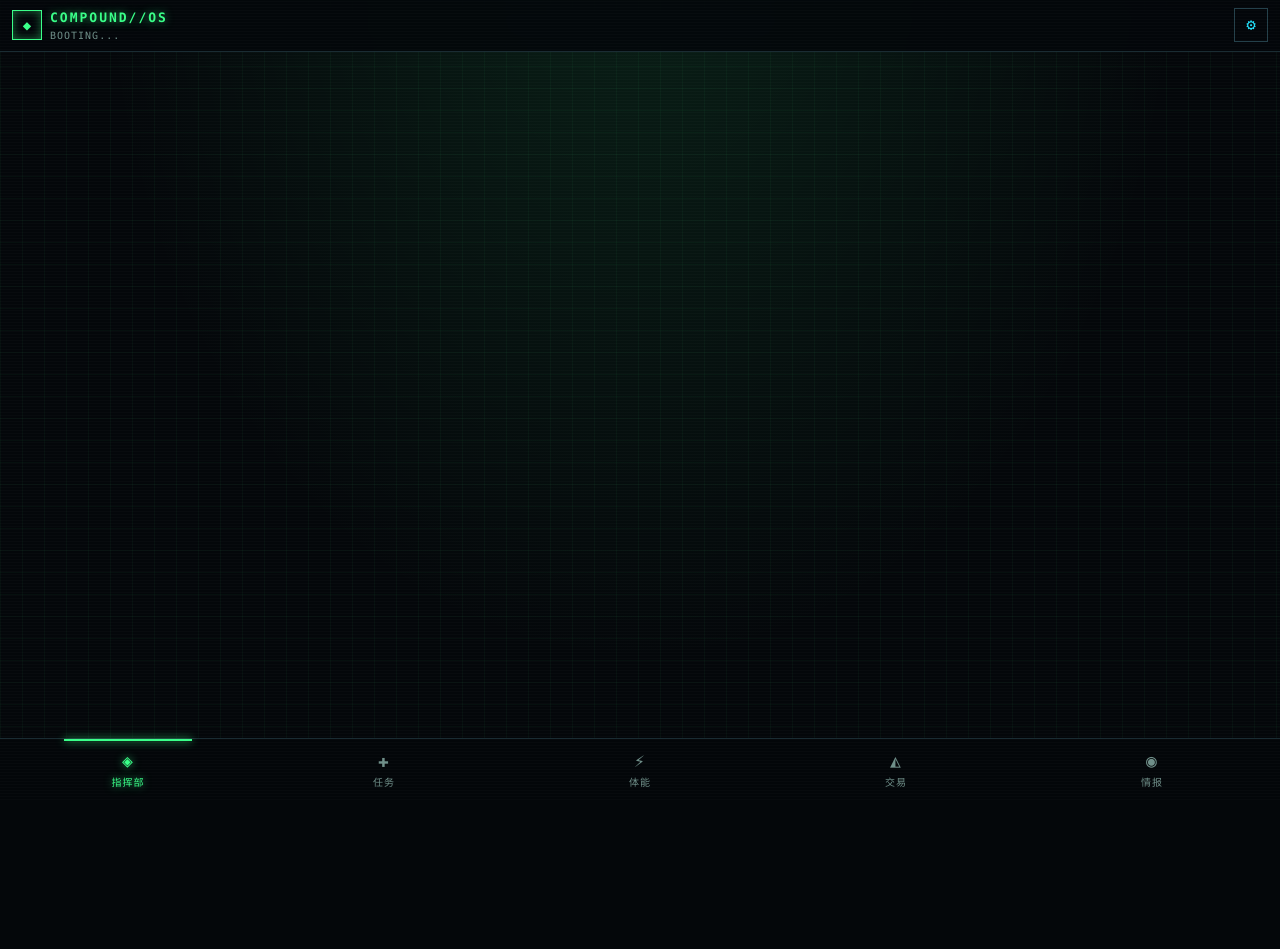
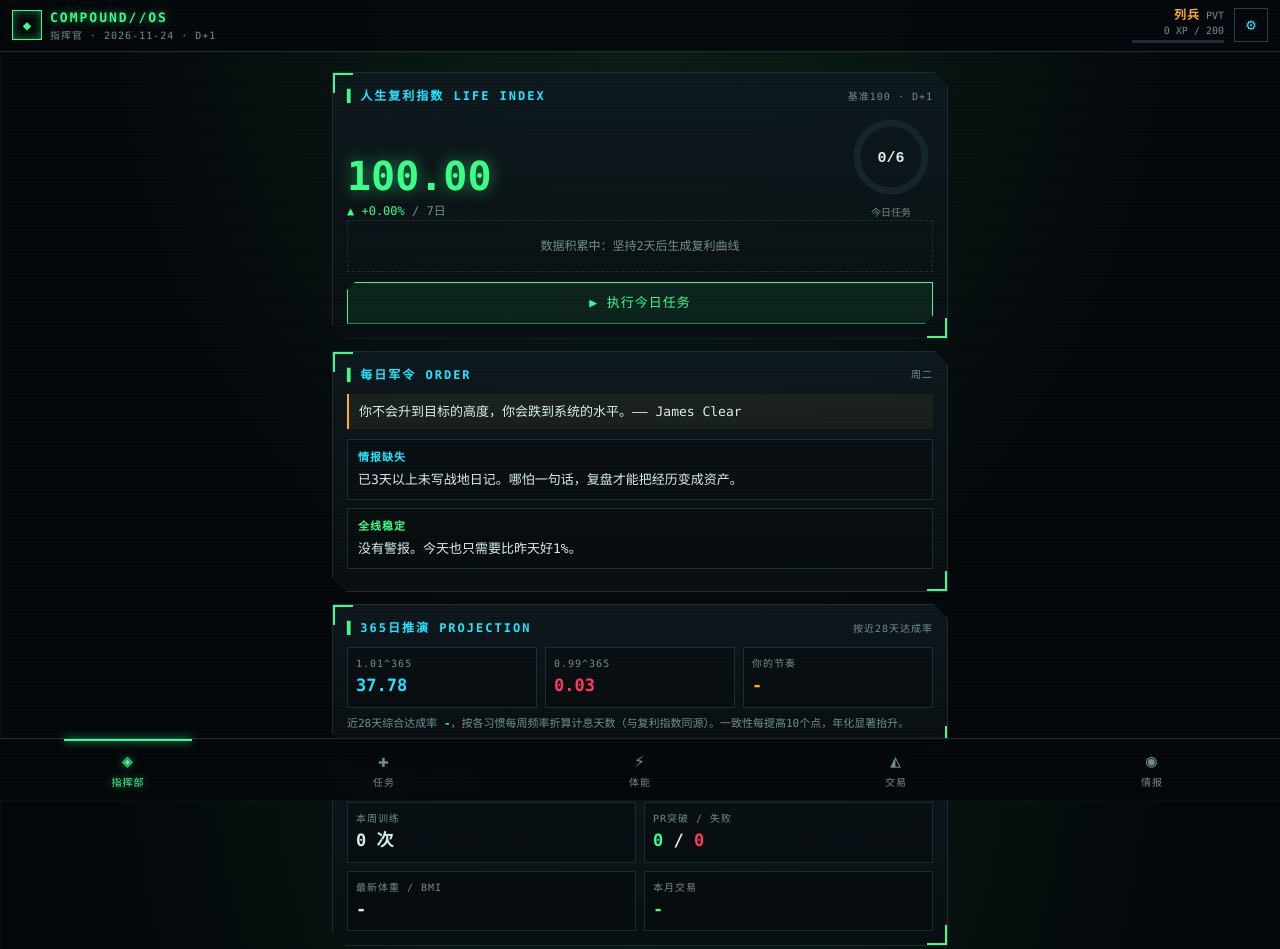
Before and after one commit to camovibe/compound-os, a plain HTML site: page index.html in a window 1280 px wide. Shown: the top 949 px of the page. Before the commit the page ends 800 px from the top, so only its background shows below. Drawn offline with Linux system fonts and the light colour scheme.

Commit message:
fix: 修正 review 条目与 rankbox 字符串（第2轮转写勘误）

```diff
--- a/index.html
+++ b/index.html
@@ -193,7 +193,7 @@ var LIB=[
 {key:'water',name:'饮水2L',icon:'💧',cat:'体能',freq:7,why:'轻度脱水即可降低认知表现与训练输出。',min:'起床一杯水'},
 {key:'diet',name:'控糖清洁饮食',icon:'🥗',cat:'体能',freq:6,why:'饮食决定体重曲线的斜率，训练决定身体的形状。',min:'今天不喝含糖饮料'},
 {key:'skill',name:'外语/硬技能',icon:'🧠',cat:'认知',freq:5,why:'可迁移技能的复利：每多一项技能，机会集合呈组合式增长。',min:'背5个单词 / 看1段教程'},
-{key:'review',name:'每日复盘',icon:'🗒️',cat:'心智',freq:7,def:1,why:'没有复盘的经验只是经历。复盘把错误变成资产。（写战地日记≥10字自动打卡）',min:'写下今天1个教训'},
+{key:'review',name:'每日复盘',icon:'🗒️',cat:'心智',freq:7,why:'没有复盘的经验只是经历。复盘把错误变成资产。（写战地日记≥10字自动打卡）',min:'写下今天1个教训'},
 {key:'gratitude',name:'感恩记录',icon:'🙏',cat:'心智',freq:7,why:'积极心理学研究显示可提升幸福感与睡眠质量。',min:'写1件感谢的事'},
 {key:'detox',name:'数字断食1h',icon:'📵',cat:'心智',freq:5,why:'注意力是新时代最稀缺的本金。',min:'睡前30分钟不刷手机'},
 {key:'social',name:'深度联结',icon:'🤝',cat:'关系',freq:2,why:'哈佛成人发展研究(80+年)：良好关系是幸福与长寿最强的预测因子。',min:'给一位重要的人发条消息'},
@@ -585,7 +585,7 @@ function dl(name,href){var a=document.createElement('a');a.href=href;a.download=
 /* ================= TOAST / RENDER ================= */
 function toast(m){var t=$('#toast'),d=document.createElement('div');d.textContent=m;t.appendChild(d);setTimeout(function(){d.remove();},2200);}
 function render(){var C=compute(),R=C.rank;$('#callsign').textContent=S.profile.name+' · '+today()+' · D+'+C.days;
-$('#rankbox').innerHTML='<b>'+R.cur[1]+'</b> <span class="dim">'+R.cur[2]+'</span><div class="dim">'+C.xp+' XP'+(R.nx?' / '+R.nx[0]:'')+'</div><div class="xpbar"><i style="width:'+(R.pct*100).toFixed(1)+'%"></i></div'];
+$('#rankbox').innerHTML='<b>'+R.cur[1]+'</b> <span class="dim">'+R.cur[2]+'</span><div class="dim">'+C.xp+' XP'+(R.nx?' / '+R.nx[0]:'')+'</div><div class="xpbar"><i style="width:'+(R.pct*100).toFixed(1)+'%"></i></div>';
 if(R.i>(S.ext.rankI||0)){S.ext.rankI=R.i;Store.set(KEY,JSON.stringify(S));setTimeout(function(){toast('★ 晋升：'+R.cur[1]+' '+R.cur[2]);vib([30,40,30]);},300);}
 document.querySelectorAll('.tabs button').forEach(function(b){b.classList.toggle('on',b.dataset.tab===TAB);});
 var V={hq:vHQ,ops:vOPS,body:vBODY,trade:vTRADE,intel:vINTEL}[TAB]||vHQ;
```
